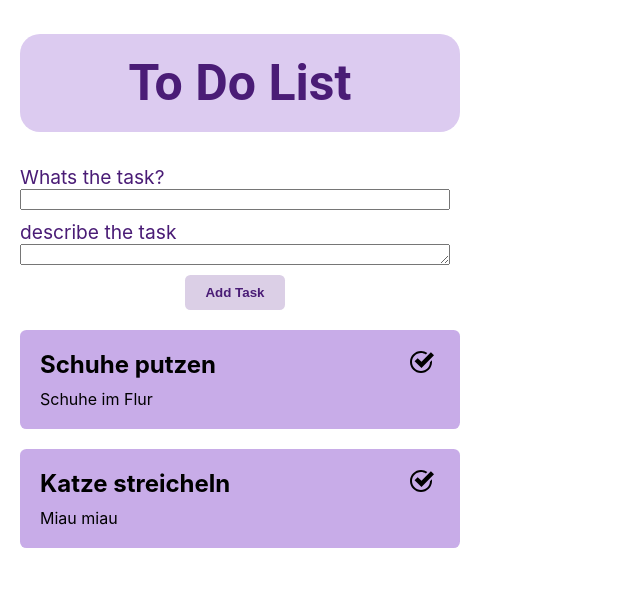
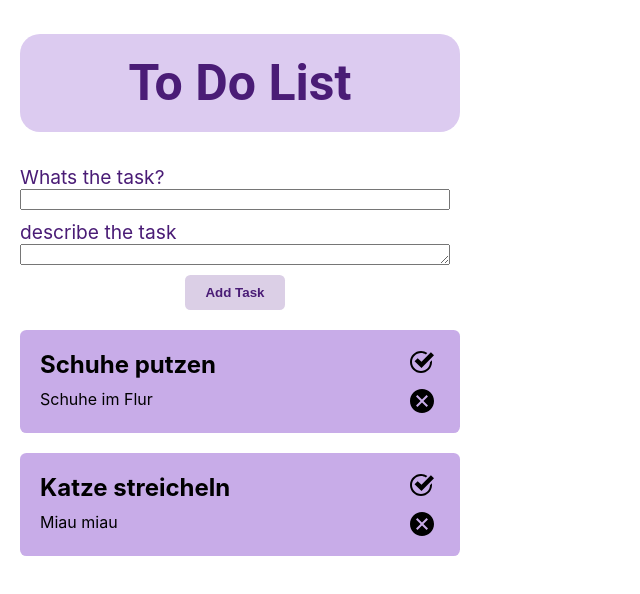
Before and after one commit to julialoeschel/ToDo-react-projekt, a React (Vite) app: page / in a window 1280 px wide. Shown: the top 594 px of the page, without its empty margins (0-640 px from the left). Built offline with nearby package versions, Linux system fonts and the light colour scheme.

Commit message:
Add Delete function

```diff
--- a/src/app/App.tsx
+++ b/src/app/App.tsx
@@ -10,11 +10,13 @@ function App(): JSX.Element {
       isDone: true,
       title: 'Schuhe putzen',
       description: 'Schuhe im Flur',
+      id: 999,
     },
     {
       isDone: false,
       title: 'Katze streicheln',
       description: 'Miau miau',
+      id: 99,
     },
   ]);
 
@@ -22,9 +24,14 @@ function App(): JSX.Element {
     title: string;
     description: string;
     isDone: boolean;
+    id: number;
   }) {
     setTodos([todo, ...todos]);
   }
+
+  const deleteTodo = (id: number) => {
+    setTodos(todos.filter((task) => task.id !== id));
+  };
 
   return (
     <>
@@ -35,6 +42,8 @@ function App(): JSX.Element {
           title={todo.title}
           description={todo.description}
           /*isDone={todo.isDone}*/
+          id={todo.id}
+          onDelete={deleteTodo}
         ></Todo>
       ))}
     </>
--- a/src/app/components/AddToDo/AddToDo.tsx
+++ b/src/app/components/AddToDo/AddToDo.tsx
@@ -7,12 +7,14 @@ type AddToDoProps = {
     isDone: boolean;
     title: string;
     description: string;
+    id: number;
   }) => void;
 };
 
 function AddToDo({ onSubmitfromApp }: AddToDoProps): JSX.Element {
   const [title, setTitle] = useState('');
   const [description, setDiscription] = useState('');
+  const [id, setId] = useState(0);
 
   function handleSubmit(event: React.FormEvent<HTMLFormElement>) {
     event.preventDefault();
@@ -20,9 +22,12 @@ function AddToDo({ onSubmitfromApp }: AddToDoProps): JSX.Element {
       isDone: false,
       title,
       description,
+      id,
     });
     setTitle('');
     setDiscription('');
+    setId(id + 1);
+    console.log(id);
   }
 
   return (
--- a/src/app/components/Todo/Todo.tsx
+++ b/src/app/components/Todo/Todo.tsx
@@ -5,9 +5,16 @@ type ToDoProps = {
   /*isDone: boolean;*/
   title: string;
   description: string;
+  onDelete: (id: number) => void;
+  id: number;
 };
 
-function Todo({ /*isDone,*/ title, description }: ToDoProps): JSX.Element {
+function Todo({
+  /*isDone,*/ title,
+  description,
+  onDelete,
+  id,
+}: ToDoProps): JSX.Element {
   const [isDone, setIsDone] = useState(false);
 
   function handleClick() {
@@ -30,14 +37,17 @@ function Todo({ /*isDone,*/ title, description }: ToDoProps): JSX.Element {
         <path d="M21.856 10.303c.086.554.144 1.118.144 1.697 0 6.075-4.925 11-11 11s-11-4.925-11-11 4.925-11 11-11c2.347 0 4.518.741 6.304 1.993l-1.422 1.457c-1.408-.913-3.082-1.45-4.882-1.45-4.962 0-9 4.038-9 9s4.038 9 9 9c4.894 0 8.879-3.928 8.99-8.795l1.866-1.902zm-.952-8.136l-9.404 9.639-3.843-3.614-3.095 3.098 6.938 6.71 12.5-12.737-3.096-3.096z" />
       </svg>
       <span>{description}</span>
-      {/* <svg
+      {
+        <svg
+          onClick={() => onDelete(id)}
           xmlns="http://www.w3.org/2000/svg"
           width="24"
           height="24"
           viewBox="0 0 24 24"
         >
           <path d="M12 0c-6.627 0-12 5.373-12 12s5.373 12 12 12 12-5.373 12-12-5.373-12-12-12zm4.597 17.954l-4.591-4.55-4.555 4.596-1.405-1.405 4.547-4.592-4.593-4.552 1.405-1.405 4.588 4.543 4.545-4.589 1.416 1.403-4.546 4.587 4.592 4.548-1.403 1.416z" />
-      </svg> */}
+        </svg>
+      }
     </div>
   );
 }
```
Lines whose indentation alone changed are shown as unchanged.
